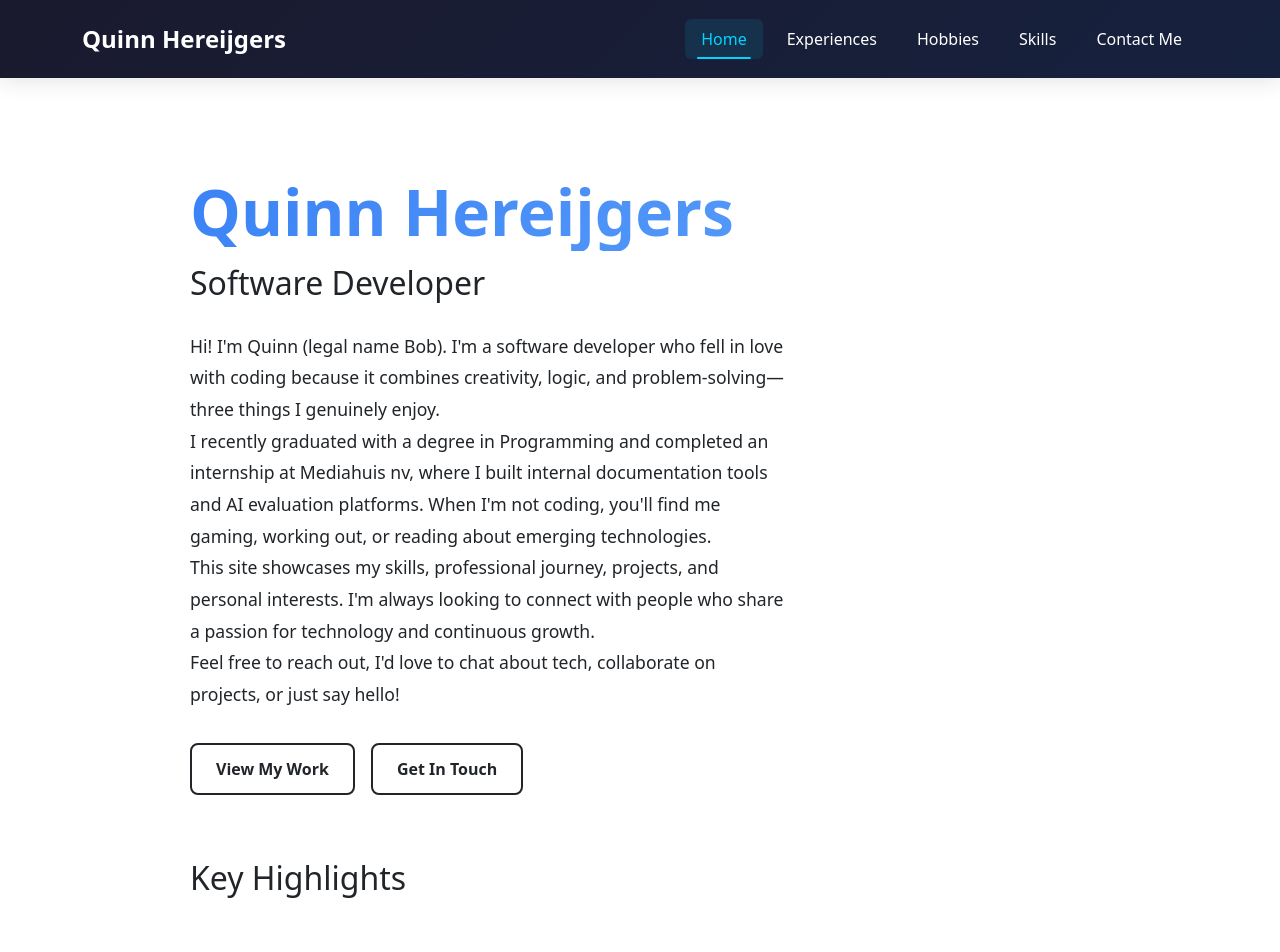
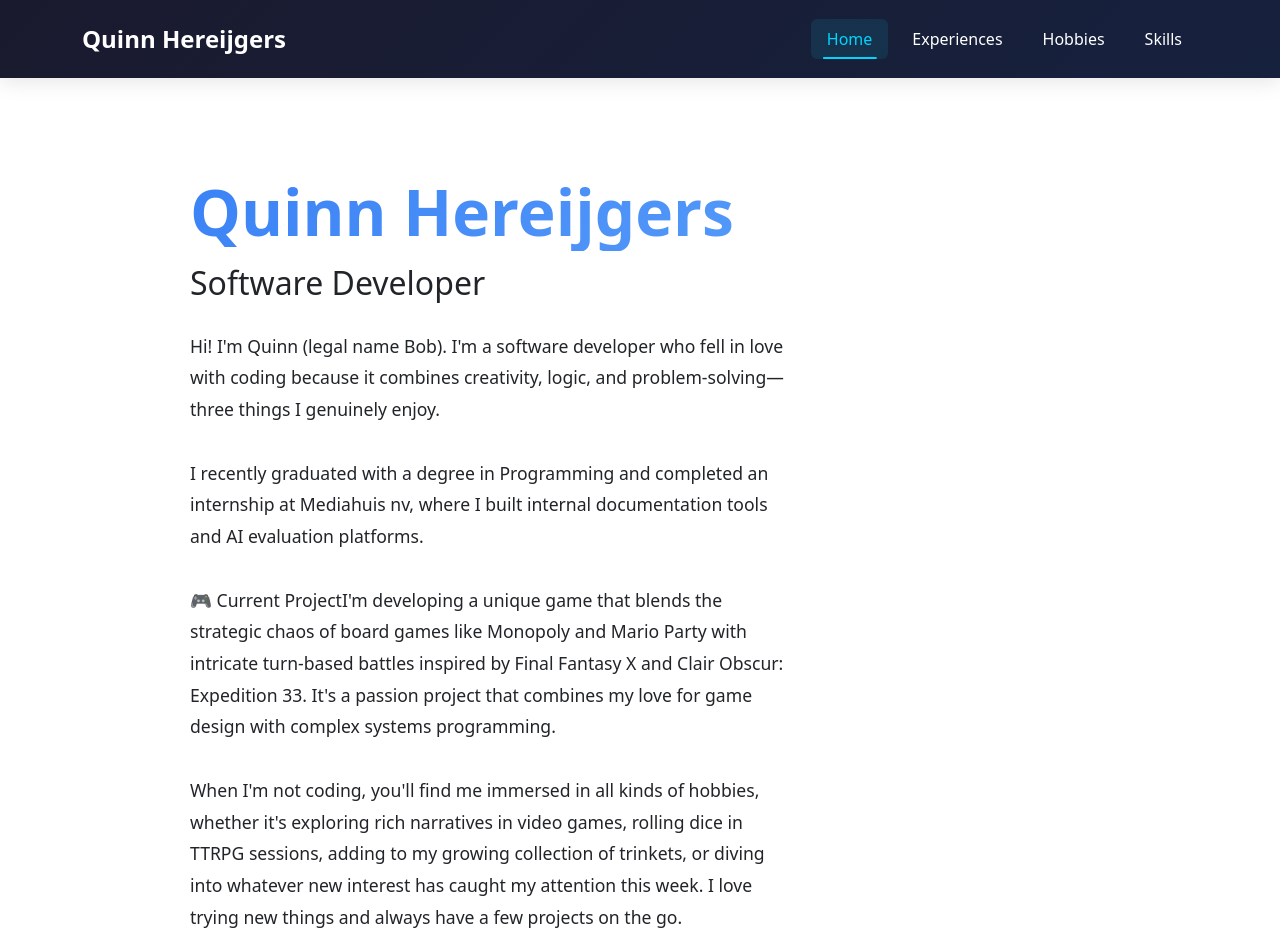
Before and after one commit to Bob-Hereijgers/Portfolio, a React (Create React App) app: page / in a window 1280 px wide. Shown: the top 952 px of the page. Built offline with nearby package versions, Linux system fonts and the light colour scheme.

Commit message:
we'll do it live

```diff
--- a/src/App.tsx
+++ b/src/App.tsx
@@ -33,11 +33,6 @@ const App = () => {
           element: <HobbiesPage />,
         },
         {
-          path: "contact",
-          element: <ContactPage />,
-        },
-
-        {
           path: "*",
           element: <PageNotFound />,
         },
--- a/src/components/Base Components/Navbar/Navbar.tsx
+++ b/src/components/Base Components/Navbar/Navbar.tsx
@@ -30,9 +30,6 @@ const Bar: React.FC<BarProps> = () => {
               <NavLink className="nav-text" to="Skills">
                 Skills
               </NavLink>
-              <NavLink className="nav-text" to="Contact">
-                Contact Me
-              </NavLink>
             </Nav>
           </Navbar.Collapse>
         </Container>
--- a/src/components/Home/Games/CompendiumItem.tsx
+++ /dev/null
@@ -1,5 +0,0 @@
-interface CompendiumItem {
-    Entry: number;
-}
-
-export default CompendiumItem;
--- a/src/components/Home/Homepage/homepage.tsx
+++ b/src/components/Home/Homepage/homepage.tsx
@@ -8,15 +8,50 @@ const Homepage: React.FC = () => {
         <div className="hero-content">
           <h1 className="hero-title">Quinn Hereijgers</h1>
           <p className="hero-subtitle">Software Developer</p>
-          <p className="hero-description">
-Hi! I'm Quinn (legal name Bob). I'm a software developer who fell in love with coding because it combines creativity, logic, and problem-solving—three things I genuinely enjoy.
-<br/>
-I recently graduated with a degree in Programming and completed an internship at Mediahuis nv, where I built internal documentation tools and AI evaluation platforms. When I'm not coding, you'll find me gaming, working out, or reading about emerging technologies.
-<br/>
-This site showcases my skills, professional journey, projects, and personal interests. I'm always looking to connect with people who share a passion for technology and continuous growth.
-<br/>
-Feel free to reach out, I'd love to chat about tech, collaborate on projects, or just say hello!
-</p>
+ {/* Introduction */}
+  <div className="bio-section">
+    <p className="hero-description">
+      Hi! I'm Quinn (legal name Bob). I'm a software developer who fell in love with coding
+      because it combines creativity, logic, and problem-solving—three things I genuinely enjoy.
+    </p>
+  </div>
+
+  {/* Background */}
+  <div className="bio-section">
+    <p className="hero-description">
+      I recently graduated with a degree in Programming and completed an internship at
+      Mediahuis nv, where I built internal documentation tools and AI evaluation platforms.
+    </p>
+  </div>
+
+  {/* Current Project */}
+  <div className="bio-section project-highlight">
+    <p className="hero-description">
+      <span className="project-badge">🎮 Current Project</span>
+      I'm developing a unique game that blends the strategic chaos of board games like
+      Monopoly and Mario Party with intricate turn-based battles inspired by Final Fantasy X
+      and Clair Obscur: Expedition 33. It's a passion project that combines my love for game
+      design with complex systems programming.
+    </p>
+  </div>
+
+  {/* Hobbies */}
+  <div className="bio-section">
+    <p className="hero-description">
+      When I'm not coding, you'll find me immersed in all kinds of hobbies, whether it's
+      exploring rich narratives in video games, rolling dice in TTRPG sessions, adding to
+      my growing collection of trinkets, or diving into whatever new interest has caught
+      my attention this week. I love trying new things and always have a few projects on the go.
+    </p>
+  </div>
+
+  {/* Call to Action */}
+  <div className="bio-section">
+    <p className="hero-description">
+      This site showcases my skills, professional journey, projects, and personal interests.
+      I'm always looking to connect with people who share a passion for technology and continuous growth.
+    </p>
+  </div>
           <div className="hero-cta">
             <a href="experiences" className="btn btn-secondary">View My Work</a>
             <a href="https://www.linkedin.com/in/bob-hereijgers" className="btn btn-secondary">Get In Touch</a>
```
Also changed, not shown: src/components/Home/Carousel/Carousel.tsx (deleted, +0 -45 lines), src/components/Home/Games/Compendium.tsx (deleted, +0 -11 lines), src/components/Home/Games/Games.tsx (deleted, +0 -83 lines).
